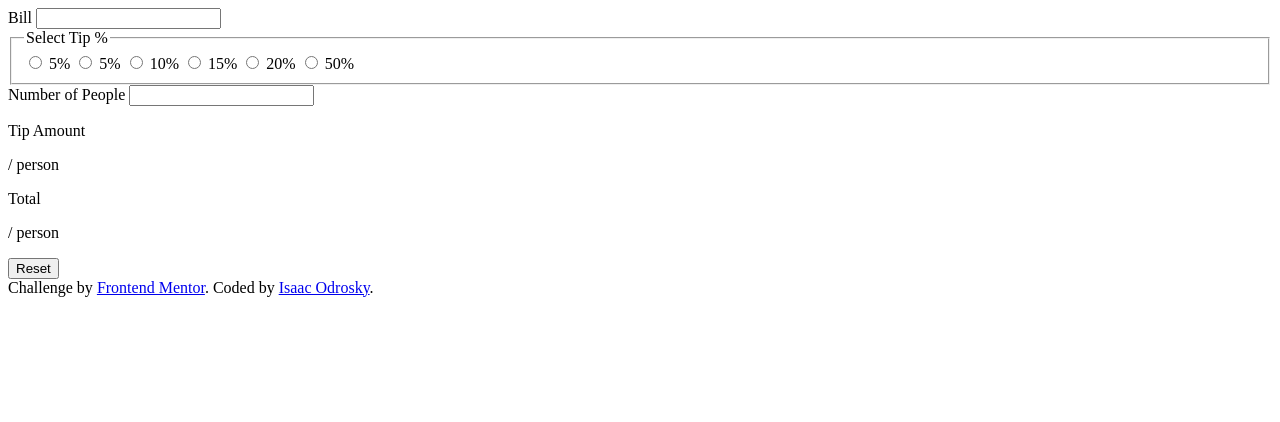
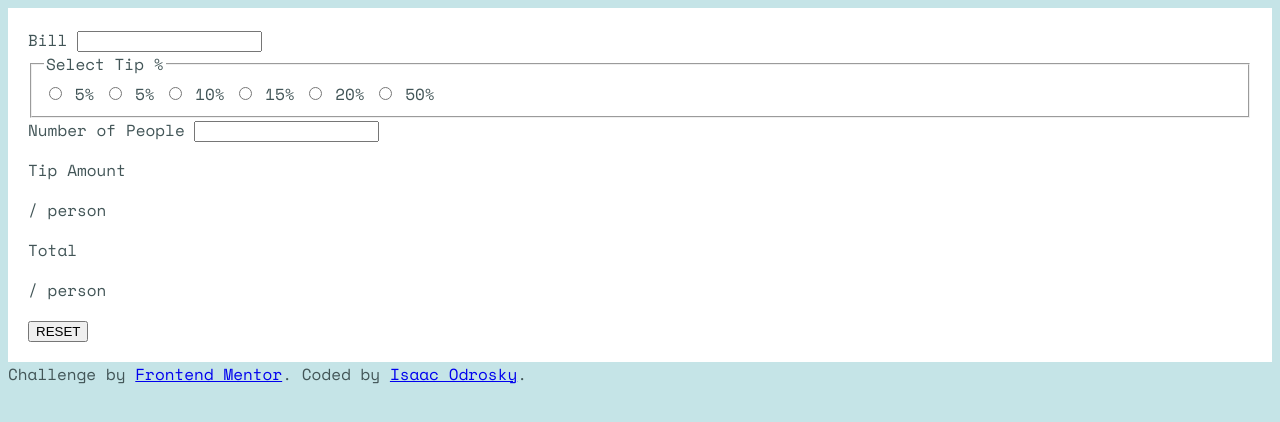
Before and after one commit to isaacodrosky/tip-calculator, a plain HTML site: page index.html in a window 1280 px wide. Drawn offline with nearby package versions, Linux system fonts and the light colour scheme.

Commit message:
Initial CSS commit

```diff
--- a/index.html
+++ b/index.html
@@ -4,10 +4,14 @@
   <meta charset="UTF-8">
   <meta name="viewport" content="width=device-width, initial-scale=1.0">
   <link rel="icon" type="image/png" sizes="32x32" href="./images/favicon-32x32.png">
+  <link rel="preconnect" href="https://fonts.googleapis.com">
+  <link rel="preconnect" href="https://fonts.gstatic.com" crossorigin>
+  <link href="https://fonts.googleapis.com/css2?family=Space+Mono:ital,wght@0,400;0,700;1,400;1,700&display=swap" rel="stylesheet">
   <link rel="stylesheet" href="style.css">
   <title>Tip calculator app</title>
 </head>
 <body>
+<div class="container">
 
     <div class="input-container">
       <label for="bill">Bill</label>
@@ -56,9 +60,10 @@
         </div>
         <p id="total-amount"></p>
       </div>
-    <button id="reset-btn">Reset</button>
+      <button id="reset-btn">RESET</button>
     </div>
 
+</div>
   <div class="attribution">
     Challenge by <a href="https://www.frontendmentor.io?ref=challenge" target="_blank">Frontend Mentor</a>.
     Coded by <a href="#">Isaac Odrosky</a>.
--- a/style.css
+++ b/style.css
@@ -0,0 +1,18 @@
+:root {
+    --accent-green: hsl(172, 67%, 45%);
+    --dark-green: hsl(183, 100%, 15%);
+    --dark-grey: hsl(186, 14%, 30%);
+    --med-grey: hsl(184, 14%, 56%);
+    --lt-grey: hsl(185, 41%, 84%);
+}
+
+body {
+    background-color: var(--lt-grey);
+    color: var(--dark-grey);
+    font-family: "Space Mono", monospace;
+}
+
+.container {
+    background-color: white;
+    padding: 20px;
+}
```
Lines whose indentation alone changed are shown as unchanged.
